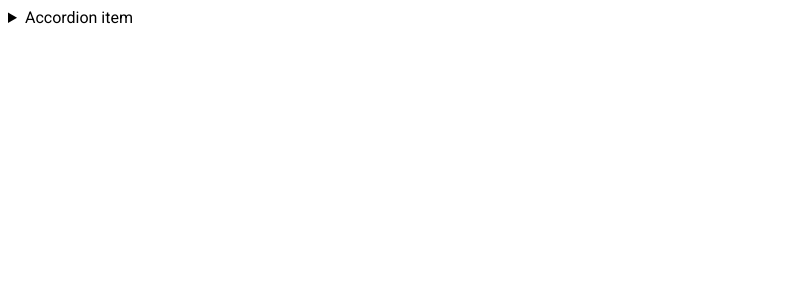
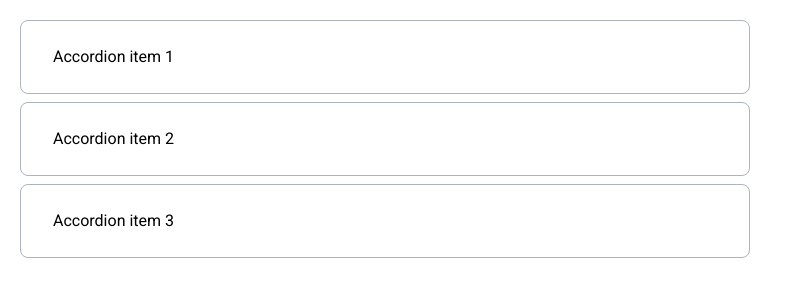
Before and after one commit to js-tasks-ru/htmlcss-20230411_sa, a website: page 03-lection1/02-accordion/index.html in a window 1280 px wide. Shown: the whole page, without its empty margins (0-805 px from the left). Drawn offline with nearby package versions, Linux system fonts and the light colour scheme; files whose address does not match are found by name.

Commit message:
hw accordion

```diff
--- a/03-lection1/02-accordion/accordion.css
+++ b/03-lection1/02-accordion/accordion.css
@@ -1 +1,37 @@
 /* Стилизация аккордеона */
+
+.accordion {
+    font-family: 'Inter';
+    font-style: normal;
+    font-weight: 400;
+    font-size: 16px;
+    line-height: 24px;
+    width: 730px;
+}
+
+.accordion__details {
+    border: 1px solid var(--grey-3);
+    border-radius: 8px;
+    margin-bottom: 8px;
+}
+
+.accordion__details:last-child {
+    margin-bottom: 0px;
+}
+
+.accordion__summary {
+    list-style: none;
+    cursor: pointer;
+    padding: 24px 0px 24px 32px;
+}
+
+/* Вроде по БЕМ не хорошо "комбинировать" селекторы но я не нашел способа как поменять паддинг summary при открытии details */
+/* PS Я бы мог "оттолкнуться" от  details (padding top left) но тогда проблема была бы в том что "кликабельная" зона уменьшилась в размерах*/
+.accordion__details[open]>.accordion__summary {
+    padding-bottom: 16px;
+}
+
+.accordion__content {
+    margin: 0px;
+    padding: 0px 0px 32px 32px;
+}
--- a/03-lection1/02-accordion/index.html
+++ b/03-lection1/02-accordion/index.html
@@ -1,18 +1,43 @@
 <!DOCTYPE html>
-<!-- Страница с аккордеоном -->
-<html lang="ru">
-    <head>
-        <link rel="stylesheet" href="../../assets/css/main.css">
-        <link rel="stylesheet" href="./accordion.css">
-    </head>
-    <body>
-        <details>
-            <summary>
-                Accordion item
-            </summary>
-            <p>
-                Hidden content
+<html lang="en">
+
+<head>
+    <meta charset="UTF-8">
+    <meta http-equiv="X-UA-Compatible" content="IE=edge">
+    <meta name="viewport" content="width=device-width, initial-scale=1.0">
+    <link rel="stylesheet" href="https://necolas.github.io/normalize.css/8.0.1/normalize.css">
+    <link rel="stylesheet" href="../../assets/css/main.css">
+    <title>Document</title>
+</head>
+
+<!-- margin ниже чисто в тестовых целях (чтоб красивее смотрелось) -->
+
+<body style="margin: 20px;">
+    <div class="accordion">
+
+        <details class="accordion__details">
+            <summary class="accordion__summary"> Accordion item 1 </summary>
+            <p class="accordion__content">Amet minim mollit non deserunt ullamco est sit aliqua dolor do amet sint.
+                Velit officia consequat duis enim velit mollit. Exercitation veniam consequat sunt nostrud amet.
             </p>
         </details>
-    </body>
+
+        <details class="accordion__details">
+            <summary class="accordion__summary"> Accordion item 2 </summary>
+            <p class="accordion__content">Amet minim mollit non deserunt ullamco est sit aliqua dolor do amet sint.
+                Velit officia consequat duis enim velit mollit. Exercitation veniam consequat sunt nostrud amet.
+            </p>
+        </details>
+
+        <details class="accordion__details">
+            <summary class="accordion__summary"> Accordion item 3 </summary>
+            <p class="accordion__content">Amet minim mollit non deserunt ullamco est sit aliqua dolor do amet sint.
+                Velit officia consequat duis enim velit mollit. Exercitation veniam consequat sunt nostrud amet.
+            </p>
+        </details>
+
+    </div>
+    </summary>
+</body>
+
 </html>
--- a/assets/css/main.css
+++ b/assets/css/main.css
@@ -9,6 +9,7 @@
 @import '../../components/card/card.css';
 
 @import '../../03-lection1/01-button/button.css';
+@import '../../03-lection1/02-accordion/accordion.css';
 
 :root {
     --white: #ffffff;
```
